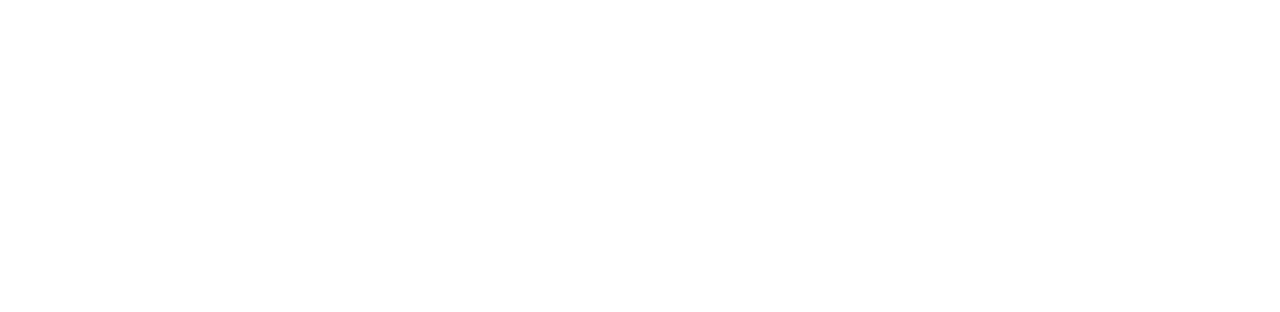
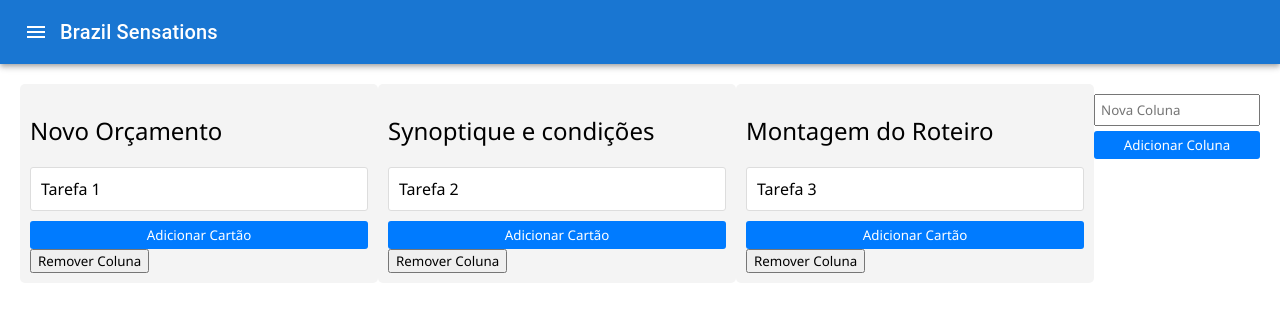
Before and after one commit to Alice-santos-silva/meuApp_v1, a React (Vite) app: page /kanban in a window 1280 px wide. Before the commit this address had no page. Shown: the top 312 px of the page. Built offline with nearby package versions, Linux system fonts and the light colour scheme.

Commit message:
criei os componentes do kanban

```diff
--- a/package.json
+++ b/package.json
@@ -15,7 +15,10 @@
     "@mui/icons-material": "^5.15.21",
     "@mui/material": "^5.15.21",
     "react": "^18.3.1",
+    "react-dnd": "^16.0.1",
+    "react-dnd-html5-backend": "^16.0.1",
     "react-dom": "^18.3.1",
+    "react-modal": "^3.16.1",
     "react-router-dom": "^6.24.0"
   },
   "devDependencies": {
--- a/src/App.css
+++ b/src/App.css
@@ -31,3 +31,69 @@
   list-style-type: none;
 
 }
+/*--------------------------------------------------------------------------------------------------------------------------*/
+
+.board {
+  display: flex;
+  justify-content: space-around;
+  padding: 20px;
+}
+
+.column {
+  width: 30%;
+  padding: 10px;
+  background-color: #f4f4f4;
+  border-radius: 5px;
+}
+
+.card {
+  padding: 10px;
+  margin: 10px 0;
+  background-color: white;
+  border: 1px solid #ddd;
+  border-radius: 3px;
+  cursor: pointer;
+}
+
+.card p {
+  margin: 0;
+}
+
+.add-column,
+.add-card {
+  display: flex;
+  flex-direction: column;
+  margin-top: 10px;
+}
+
+.add-column input,
+.add-card input {
+  margin-bottom: 5px;
+  padding: 5px;
+}
+
+.add-column button,
+.add-card button {
+  padding: 5px;
+  background-color: #007bff;
+  color: white;
+  border: none;
+  border-radius: 3px;
+  cursor: pointer;
+}
+
+.add-column button:hover,
+.add-card button:hover {
+  background-color: #0056b3;
+}
+
+.ReactModal__Overlay {
+  background-color: rgba(0, 0, 0, 0.75) !important;
+}
+
+.ReactModal__Content {
+  border-radius: 4px;
+  padding: 20px;
+  max-width: 500px;
+  margin: 0 auto;
+}
--- a/src/App.jsx
+++ b/src/App.jsx
@@ -2,6 +2,7 @@
 import Layout from "./pages/Layout";
 import Home from "./pages/Home";
 import Cotacoes from "./cotacao/Cotacoes";
+import Board from "./kanban/Board";
 import './App.css'
 
 export default function App(){
@@ -11,6 +12,7 @@
         <Route path="/" element={<Layout/>}>
           <Route index element={<Home/>}/>
           <Route path="cotacao" element={<Cotacoes/>}/>
+          <Route path="kanban" element={<Board/>}/>
           <Route/>
         </Route>
       </Routes>
--- a/src/cotacao/Servico.jsx
+++ b/src/cotacao/Servico.jsx
@@ -70,7 +70,7 @@
       </Button>
       <Box sx={{ mt: 4 }}>
         <Typography variant="h5" component="div" gutterBottom sx={{ p: 2, mb: 2, backgroundColor: '#f5f5f5' }}>
-          Serviços
+          Serviços adicionados
         </Typography>
         {services.map((service, index) => (
           <Box key={index} sx={{ mb: 2 }}>
--- /dev/null
+++ b/src/kanban/Board.jsx
@@ -0,0 +1,128 @@
+import React, { useState } from 'react';
+import Column from './Column';
+import Modal from 'react-modal';
+
+const Board = () => {
+  const [cards, setCards] = useState([
+    { id: '1', title: 'Tarefa 1', columnId: '1', agencyName: '', peopleNumber: '' },
+    { id: '2', title: 'Tarefa 2', columnId: '2', agencyName: '', peopleNumber: '' },
+    { id: '3', title: 'Tarefa 3', columnId: '3', agencyName: '', peopleNumber: '' },
+  ]);
+
+  const [columns, setColumns] = useState([
+    { id: '1', title: 'Novo Orçamento' },
+    { id: '2', title: 'Synoptique e condições'},
+    { id: '3', title: 'Montagem do Roteiro' },
+  ]);
+
+  const [newColumnTitle, setNewColumnTitle] = useState('');
+  const [modalIsOpen, setModalIsOpen] = useState(false);
+  const [newCard, setNewCard] = useState({ title: '', agencyName: '', peopleNumber: '', columnId: '' });
+  const [selectedCard, setSelectedCard] = useState(null);
+
+  const handleCardDrop = (cardId, newColumnId) => {
+    setCards(cards.map(card =>
+      card.id === cardId ? { ...card, columnId: newColumnId } : card
+    ));
+  };
+
+  const handleAddColumn = () => {
+    const newColumn = {
+      id: (columns.length + 1).toString(),
+      title: newColumnTitle
+    };
+    setColumns([...columns, newColumn]);
+    setNewColumnTitle('');
+  };
+
+  const handleRemoveColumn = (columnId) => {
+    setColumns(columns.filter(column => column.id !== columnId));
+    setCards(cards.filter(card => card.columnId !== columnId));
+  };
+
+  const handleOpenModal = (columnId) => {
+    setNewCard({ ...newCard, columnId });
+    setModalIsOpen(true);
+  };
+
+  const handleCloseModal = () => {
+    setModalIsOpen(false);
+  };
+
+  const handleAddCard = () => {
+    const newCardData = {
+      id: (cards.length + 1).toString(),
+      ...newCard,
+    };
+    setCards([...cards, newCardData]);
+    setNewCard({ title: '', agencyName: '', peopleNumber: '', columnId: '' });
+    handleCloseModal();
+  };
+
+  const handleCardClick = (card) => {
+    setSelectedCard(card);
+  };
+
+  const handleCloseCardModal = () => {
+    setSelectedCard(null);
+  };
+
+  return (
+    <div className="board">
+      {columns.map(column => (
+        <Column
+          key={column.id}
+          column={column}
+          cards={cards.filter(card => card.columnId === column.id)}
+          onCardDrop={handleCardDrop}
+          onRemoveColumn={handleRemoveColumn}
+          onAddCard={() => handleOpenModal(column.id)}
+          onCardClick={handleCardClick}
+        />
+      ))}
+      <div className="add-column">
+        <input
+          type="text"
+          value={newColumnTitle}
+          onChange={e => setNewColumnTitle(e.target.value)}
+          placeholder="Nova Coluna"
+        />
+        <button onClick={handleAddColumn}>Adicionar Coluna</button>
+      </div>
+      <Modal isOpen={modalIsOpen} onRequestClose={handleCloseModal}>
+        <h2>Novo Cartão</h2>
+        <input
+          type="text"
+          value={newCard.title}
+          onChange={e => setNewCard({ ...newCard, title: e.target.value })}
+          placeholder="nº file"
+        />
+        <input
+          type="text"
+          value={newCard.agencyName}
+          onChange={e => setNewCard({ ...newCard, agencyName: e.target.value })}
+          placeholder="Nome do grupo"
+        />
+        <input
+          type="text"
+          value={newCard.peopleNumber}
+          onChange={e => setNewCard({ ...newCard, peopleNumber: e.target.value })}
+          placeholder="Nome da Agência"
+        />
+        <button onClick={handleAddCard}>Adicionar Cartão</button>
+        <button onClick={handleCloseModal}>Fechar</button>
+      </Modal>
+      {selectedCard && (
+        <Modal isOpen={true} onRequestClose={handleCloseCardModal}>
+          <h2>Detalhes do Cartão</h2>
+          <p><strong>Título:</strong> {selectedCard.title}</p>
+          <p><strong>Nome da Agência:</strong> {selectedCard.agencyName}</p>
+          <p><strong>Número de Pessoas:</strong> {selectedCard.peopleNumber}</p>
+          <button onClick={handleCloseCardModal}>Fechar</button>
+        </Modal>
+      )}
+    </div>
+  );
+};
+
+export default Board;
--- /dev/null
+++ b/src/kanban/Card.jsx
@@ -0,0 +1,15 @@
+import React from 'react';
+
+const Card = ({ card, onClick }) => {
+  const handleDragStart = (e) => {
+    e.dataTransfer.setData('cardId', card.id);
+  };
+
+  return (
+    <div className="card" draggable onDragStart={handleDragStart} onClick={onClick}>
+      <p>{card.title}</p>
+    </div>
+  );
+};
+
+export default Card;
--- /dev/null
+++ b/src/kanban/Column.jsx
@@ -0,0 +1,30 @@
+import React from 'react';
+import Card from './Card';
+
+const Column = ({ column, cards, onCardDrop, onRemoveColumn, onAddCard, onCardClick }) => {
+
+  const handleDragOver = (e) => {
+    e.preventDefault();
+  };
+
+  const handleDrop = (e) => {
+    e.preventDefault();
+    const cardId = e.dataTransfer.getData('cardId');
+    onCardDrop(cardId, column.id);
+  };
+
+  return (
+    <div className="column" onDragOver={handleDragOver} onDrop={handleDrop}>
+      <h2>{column.title}</h2>
+      {cards.map(card => (
+        <Card key={card.id} card={card} onClick={() => onCardClick(card)} />
+      ))}
+      <div className="add-card">
+        <button onClick={onAddCard}>Adicionar Cartão</button>
+      </div>
+      <button onClick={() => onRemoveColumn(column.id)}>Remover Coluna</button>
+    </div>
+  );
+};
+
+export default Column;
```
Also changed, not shown: 1 other file (tests, documents, lock files or other folders).
